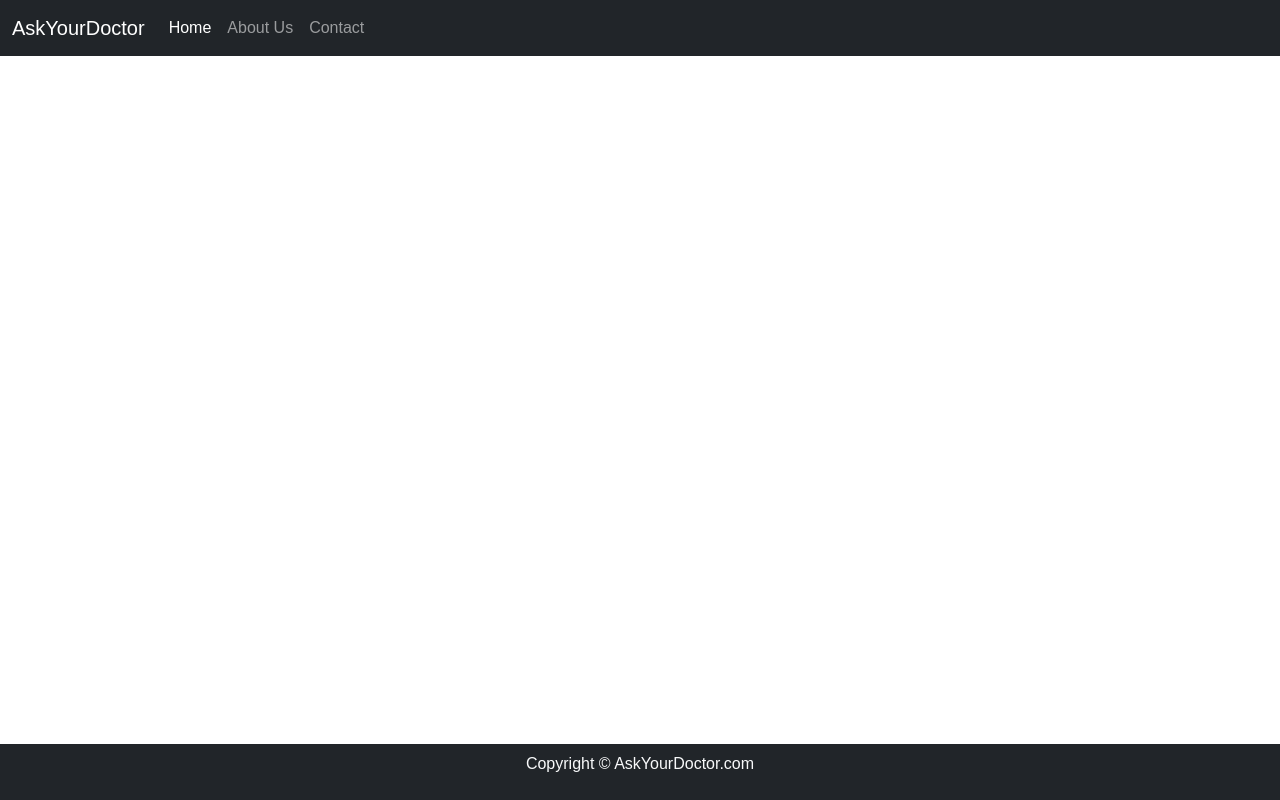
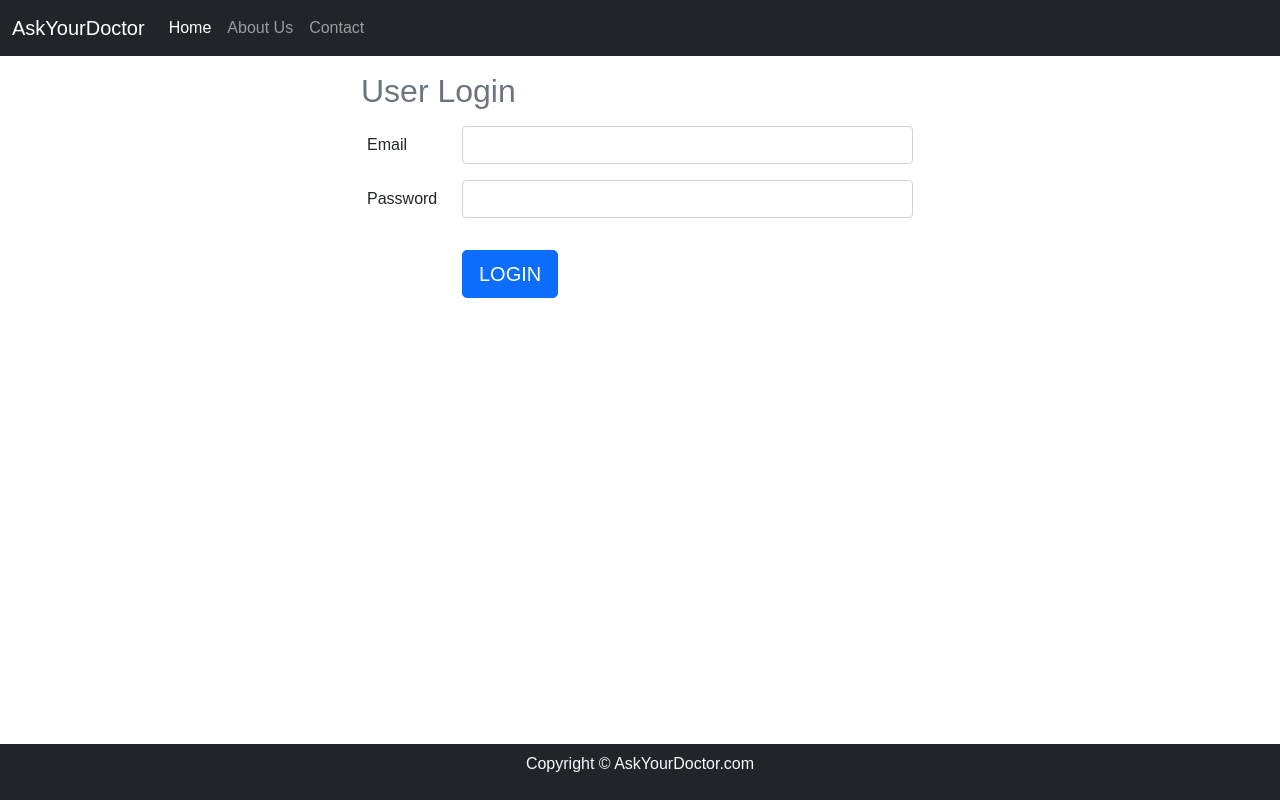
Before and after one commit to Dipti-Shipate/Project, a React (Create React App) app in the folder frontend/: page /userLogin in a window 1280 px wide. Built offline with nearby package versions, Linux system fonts and the light colour scheme.

Commit message:
Add files via upload

```diff
--- a/frontend/src/App.js
+++ b/frontend/src/App.js
@@ -4,7 +4,7 @@ import Header from './components/Header';
 import Footer from './components/Footer';
 import About from './components/About';
 import Contact from './components/Contact';
-import Login from './components/Login';
+import UserLogin from './components/UserLogin';
 import PatientSignUp from './components/PatientSignUp';
 import PatientDashboard from './components/PatientDashboard';
 import AdminDashboard from './components/AdminDashboard';
@@ -12,7 +12,7 @@ import DoctorDashboard from './components/DoctorDashboard';
 import {
   BrowserRouter as Router,
   Switch,
-  Route
+  Route,
 } from 'react-router-dom';
 
 function App() {
@@ -33,16 +33,16 @@ function App() {
         <Route exact path="/patient-sign-up">
           <PatientSignUp />
         </Route>
-        <Route exact path="/login">
-          <Login />
+        <Route exact path="/userLogin">
+          <UserLogin />
         </Route>
-        <Route exact path="/patient-dashboard">
+        <Route exact path="/patientDashboard">
           <PatientDashboard />
         </Route>
-        <Route exact path="/admin-dashboard">
+        <Route exact path="/adminDashboard">
           <AdminDashboard />
         </Route>
-        <Route exact path="/doctor-dashboard">
+        <Route exact path="/doctorDashboard">
           <DoctorDashboard />
         </Route>
       </Switch>
--- a/frontend/src/components/LandingPage.js
+++ b/frontend/src/components/LandingPage.js
@@ -3,7 +3,7 @@ import './LandingPage.css';
 import { Link } from 'react-router-dom';
 
 // const toLogin = () => {
-//     return <Link to="/login">Login</Link>
+//     return <Link to="/userLogin">Login</Link>
 // }
 
 const LandingPage = () => {
@@ -24,7 +24,7 @@ const LandingPage = () => {
                                 </div>
                                 <div>
                                     <Link className="btn btn-link btn-lg btn-outline-light button1 text-uppercase text-decoration-none mx-3" to="/patient-sign-up">Sign Up</Link>
-                                    <Link className="btn btn-link btn-lg btn-light button2 text-dark text-uppercase text-decoration-none mx-3" to="/login">Login</Link>
+                                    <Link className="btn btn-link btn-lg btn-light button2 text-dark text-uppercase text-decoration-none mx-3" to="/userLogin">Login</Link>
                                 </div>
                             </div>
                         </div>
@@ -40,7 +40,7 @@ const LandingPage = () => {
                                 </div>
                                 <div>
                                     <Link className="btn btn-link btn-lg btn-outline-light button1 text-light text-uppercase text-decoration-none mx-3" to="/patient-sign-up">Sign Up</Link>
-                                    <Link className="btn btn-link btn-lg btn-light button2 text-dark text-uppercase text-decoration-none mx-3" to="/login">Login</Link>
+                                    <Link className="btn btn-link btn-lg btn-light button2 text-dark text-uppercase text-decoration-none mx-3" to="/userLogin">Login</Link>
                                 </div>
                             </div>
                         </div>
@@ -56,7 +56,7 @@ const LandingPage = () => {
                                 </div>
                                 <div>
                                     <Link className="btn btn-link btn-lg btn-outline-light button1 text-light text-uppercase text-decoration-none mx-3" to="/patient-sign-up">Sign Up</Link>
-                                    <Link className="btn btn-link btn-lg btn-light button2 text-dark text-uppercase text-decoration-none mx-3" to="/login">Login</Link>
+                                    <Link className="btn btn-link btn-lg btn-light button2 text-dark text-uppercase text-decoration-none mx-3" to="/userLogin">Login</Link>
                                 </div>
                             </div>
                         </div>
--- a/frontend/src/components/PatientDashboard.js
+++ b/frontend/src/components/PatientDashboard.js
@@ -1,10 +1,32 @@
 import React, { Component } from 'react'
 
 class PatientDashboard extends Component {
+    constructor(props) {
+        super(props)
+
+        this.state = {
+             patientId: '',
+             firstName: ''
+        }
+
+        this.loadPatient = this.loadPatient.bind(this);
+    }
+
+    loadPatient = () => {
+        let patient = JSON.parse(localStorage.getItem("user"));
+        this.setState({
+            patient: patient.userId,
+            firstName: patient.userFirstName
+        })
+    }
+
     render() {
+        this.loadPatient();
+        let {patientId,firstName} = this.state;
         return (
             <div>
                 This is patient dashboard
+                Welcome {firstName} patiendId: {patientId}
             </div>
         )
     }
--- a/frontend/src/components/PatientSignUp.js
+++ b/frontend/src/components/PatientSignUp.js
@@ -39,12 +39,12 @@ class PatientSignUp extends Component {
                 console.log(resp.data); //actual response data sent by back end
                 this.setState({ message: 'User added successfully.' });
                 console.log(this.state.message);
-                this.props.history.push('/patient-dashboard');
+                // this.props.history.push('/patient-dashboard');
             }).catch(err => {
                 console.error("in err ", err.response.data);
                 //err.response.data => DTO on the server side : ErrorResponse
                 alert(err.response.data.message);
-                this.props.history.push('/patient-sign-up');
+                // this.props.history.push('/patient-sign-up');
             });
     }
 
--- /dev/null
+++ b/frontend/src/components/UserLogin.js
@@ -0,0 +1,76 @@
+import React, { Component } from 'react'
+import APIService from '../service/APIService';
+
+class UserLogin extends Component {
+
+    constructor(props) {
+        super(props)
+
+        this.state = {
+            email: '',
+            password: '',
+            message: null
+        }
+
+        this.login = this.login.bind(this);
+        this.onChange = this.onChange.bind(this);
+    }
+
+    login = e => {
+        e.preventDefault();
+        let user = {
+            email: this.state.email,
+            password: this.state.password,
+        };
+
+        APIService.userLogin(user)
+            .then(response => {
+                console.log(response.data);
+                this.setState({ message: 'Login successful.' });
+                console.log(this.state.message);
+                localStorage.setItem("user",JSON.stringify(response.data));
+
+            //    this.props.history.push('/patientDashboard');
+            })
+            .catch(error => {
+                console.error("in err ", error.response.data);
+                //err.response.data => DTO on the server side : ErrorResponse
+                alert(error.response.data.message);
+                // this.props.history.push('/userLogin');
+            });
+
+    }
+
+    onChange = e => this.setState({ [e.target.name]: e.target.value });
+
+    render() {
+        return (
+            <>
+                <div className="container overflow-hidden">
+                    <h2 className="text-muted offset-3 mt-3">User Login</h2>
+                    <form>
+                        <div className="form-group row mt-3 justify-content-center">
+                            <label htmlFor="email" className="col-1 col-form-label">Email</label>
+                            <div className="col-5">
+                                <input type="email" id="email" className="form-control" name="email" value={this.state.email} onChange={this.onChange} />
+                            </div>
+                        </div>
+                        <div className="form-group row my-3 justify-content-center">
+                            <label htmlFor="pwd" className="col-1 col-form-label">Password</label>
+                            <div className="col-5">
+                                <input type="password" id="pwd" className="form-control" name="password" value={this.state.password} onChange={this.onChange} />
+                            </div>
+                        </div>
+                        <div className="form-group row justify-content-center">
+                            <div className="offset-8">
+                                <button className="btn btn-lg btn-primary text-uppercase mt-3" onClick={this.login}>Login</button>
+                            </div>
+                        </div>
+                    </form>
+                </div>
+            </>
+        )
+    }
+}
+
+export default UserLogin
--- a/frontend/src/service/APIService.js
+++ b/frontend/src/service/APIService.js
@@ -1,16 +1,20 @@
 import axios from 'axios';
 
-const SERVER_SIDE_URL = 'http://localhost:8080';
+const USER_LOGIN_BASE_URL = 'http://localhost:8080/home/login';
 
 class APIService {
 
-    addPatient(patient){
-        return axios.post(SERVER_SIDE_URL + "/patient/sign-up", patient);
+    // addPatient(patient){
+    //     return axios.post(SERVER_SIDE_URL + "/patient/sign-up", patient);
+    // }
+
+    userLogin(user){
+        return axios.post(USER_LOGIN_BASE_URL,user);
     }
 
-    userLogin(){
-
-    }
+    // doctorLogin(doctor){
+    //     return axios.post(SERVER_SIDE_URL + "/doctor/login")
+    // }
 }
 
 export default new APIService();
```
